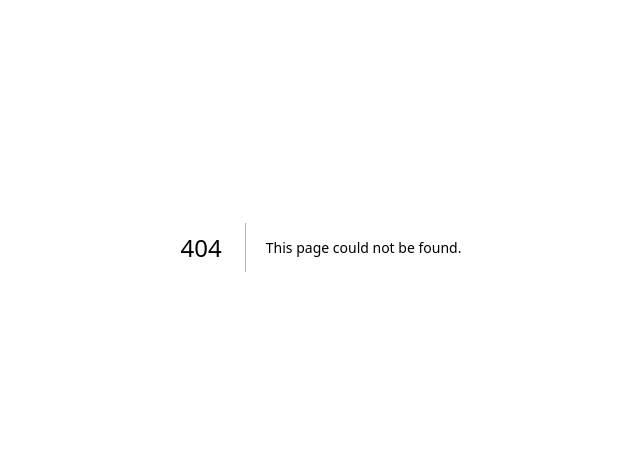
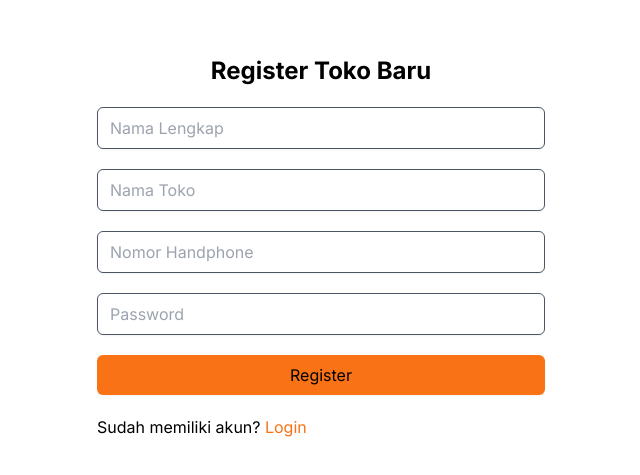
Before and after one commit to asrafilll/PesanAjaDulu, a Next.js app: page /register in a window 1280 px wide. Before the commit this address had no page. Shown: the part 153-628 px from the top of the page, without its empty margins (319-959 px from the left). Built offline with nearby package versions, Linux system fonts and the light colour scheme.

Commit message:
fix(ui): fix styling and app folders

```diff
--- /dev/null
+++ b/src/app/login/page.js
@@ -0,0 +1,5 @@
+import { Login } from "@/components/Auth/Login";
+
+export default function Page() {
+  return <Login />;
+}
--- a/src/app/order-complete/page.js
+++ b/src/app/order-complete/page.js
@@ -1,5 +1,5 @@
 import { OrderComplete } from "@/components/order-complete/OrderComplete";
 
-export default function page() {
+export default function Page() {
   return <OrderComplete />;
 }
--- a/src/app/order-confirmation/page.js
+++ b/src/app/order-confirmation/page.js
@@ -1,5 +1,5 @@
 import OrderConfirmation from "@/components/order-confirmation/OrderConfirmation";
 
-export default function page() {
+export default function Page() {
   return <OrderConfirmation />;
 }
--- a/src/app/order-detail/page.js
+++ b/src/app/order-detail/page.js
@@ -1,6 +1,6 @@
 import React from "react";
 import { OrderDetail } from "@/components/order-detail/OrderDetail";
 
-export default function page() {
+export default function Page() {
   return <OrderDetail />;
 }
--- a/src/app/page.js
+++ b/src/app/page.js
@@ -1,12 +1,3 @@
-import { AuthRegister } from "@/component/Auth/components/Auth.Register";
-
 export default function Page() {
-  return <AuthRegister />
-
+  return <div></div>;
 }
-import { AuthLogin } from "@/component/Auth/components/Auth.Login";
-
-export default function Page() {
-  return <AuthLogin />
-
-}
--- /dev/null
+++ b/src/app/register/page.js
@@ -0,0 +1,5 @@
+import { Register } from "@/components/Auth/Register";
+
+export default function Page() {
+  return <Register />;
+}
--- a/src/component/Auth/components/Auth.Login.jsx
+++ /dev/null
@@ -1,32 +0,0 @@
-"use client";
-
-import { useState } from "react";
-
-export const AuthLogin = () => {
-    const [loginData, setLoginData] = useState({});
-
-    const handleChange = (e) => {
-        const { name, value } = e.target;
-        setLoginData({ ...loginData, [name]: value});
-    };
-
-    const handleSubmitlogin = () => {
-        console.log(loginData);
-    };
-
-
-    return (
-    <main className="min-h-full h-screen flex items-center justify-center py-12 px-4 sm:px-6 lg:px-8">
-        <div className="max-w-md w-full space-y-5">
-            <h1 className="text-2xl font-bold text-center">Login ke TinggalPesan</h1>
-            <input name="NomorHp" placeholder="Nomor Handphone" onChange={handleChange} />
-            <input name="Password" placeholder="Password" type="password"  onChange={handleChange} />
-            <button onClick={handleSubmitlogin}>Login</button>
-            <div>
-            <p>Belum memiliki akun? <a href="#" className="text-orange-500 hover:text-orange-700">Register dulu</a></p>
-            </div>
-
-        </div>
-        </main>
-    );
-};
--- a/src/component/Auth/components/Auth.Register.jsx
+++ /dev/null
@@ -1,34 +0,0 @@
-"use client";
-
-import { useState } from "react";
-
-export const AuthRegister = () => {
-    const [registerData, setRegisterData] = useState({});
-
-    const handleChange = (e) => {
-        const { name, value } = e.target;
-        setRegisterData({ ...registerData, [name]: value});
-    };
-
-    const handleSubmitRegister = () => {
-        console.log(registerData);
-    };
-
-
-    return (
-    <main className="min-h-full h-screen flex items-center justify-center py-12 px-4 sm:px-6 lg:px-8">
-        <div className="max-w-md w-full space-y-5">
-            <h1 className="text-2xl font-bold text-center">Register Toko Baru</h1>
-            <input name="FullName" placeholder="Nama Lengkap" onChange={handleChange} />
-            <input name="Toko" placeholder="Nama Toko" onChange={handleChange} />
-            <input name="NomorHp" placeholder="Nomor Handphone" onChange={handleChange} />
-            <input name="Password" placeholder="Password" type="password"  onChange={handleChange} />
-            <button onClick={handleSubmitRegister}>Register</button>
-            <div>
-            <p>Sudah memiliki akun? <a href="#" className="text-orange-500 hover:text-orange-700">Login</a></p>
-            </div>
-
-        </div>
-        </main>
-    );
-};
--- /dev/null
+++ b/src/components/Auth/Login.jsx
@@ -0,0 +1,55 @@
+"use client";
+
+import Link from "next/link";
+import { useState } from "react";
+
+export const Login = () => {
+  const [loginData, setLoginData] = useState({});
+
+  const handleChange = (e) => {
+    const { name, value } = e.target;
+    setLoginData({ ...loginData, [name]: value });
+  };
+
+  const handleSubmitlogin = () => {
+    console.log(loginData);
+  };
+
+  return (
+    <main className="min-h-full h-screen flex items-center justify-center py-12 px-4 sm:px-6 lg:px-8">
+      <div className="max-w-md w-full space-y-4">
+        <h1 className="text-2xl font-bold text-center">
+          Login ke TinggalPesan
+        </h1>
+        <input
+          name="NomorHp"
+          placeholder="Nomor Handphone"
+          onChange={handleChange}
+          className="py-2"
+        />
+        <input
+          name="Password"
+          placeholder="Password"
+          type="password"
+          onChange={handleChange}
+          className="py-2"
+        />
+        <button
+          className="hover:bg-orange-600 transition-colors ease-in-out duration-300"
+          onClick={handleSubmitlogin}
+        >
+          Login
+        </button>
+        <div>
+          Belum memiliki akun?{" "}
+          <Link
+            href="/register"
+            className="text-orange-500 hover:text-orange-700 transition-colors ease-in-out duration-300"
+          >
+            Register dulu
+          </Link>
+        </div>
+      </div>
+    </main>
+  );
+};
--- /dev/null
+++ b/src/components/Auth/Register.jsx
@@ -0,0 +1,65 @@
+"use client";
+
+import Link from "next/link";
+import { useState } from "react";
+
+export const Register = () => {
+  const [registerData, setRegisterData] = useState({});
+
+  const handleChange = (e) => {
+    const { name, value } = e.target;
+    setRegisterData({ ...registerData, [name]: value });
+  };
+
+  const handleSubmitRegister = () => {
+    console.log(registerData);
+  };
+
+  return (
+    <main className="min-h-full h-screen flex items-center justify-center py-12 px-4 sm:px-6 lg:px-8">
+      <div className="max-w-md w-full space-y-5">
+        <h1 className="text-2xl font-bold text-center">Register Toko Baru</h1>
+        <input
+          name="FullName"
+          placeholder="Nama Lengkap"
+          onChange={handleChange}
+          className="py-2"
+        />
+        <input
+          className="py-2"
+          name="Toko"
+          placeholder="Nama Toko"
+          onChange={handleChange}
+        />
+        <input
+          name="NomorHp"
+          placeholder="Nomor Handphone"
+          onChange={handleChange}
+          className="py-2"
+        />
+        <input
+          name="Password"
+          placeholder="Password"
+          type="password"
+          onChange={handleChange}
+          className="py-2"
+        />
+        <button
+          className="hover:bg-orange-600 transition-colors ease-in-out duration-300"
+          onClick={handleSubmitRegister}
+        >
+          Register
+        </button>
+        <div>
+          Sudah memiliki akun?{" "}
+          <Link
+            href="/login"
+            className="text-orange-500 hover:text-orange-700 transition-colors ease-in-out duration-300"
+          >
+            Login
+          </Link>
+        </div>
+      </div>
+    </main>
+  );
+};
```
